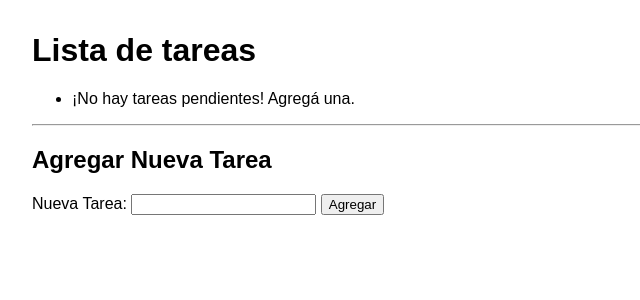
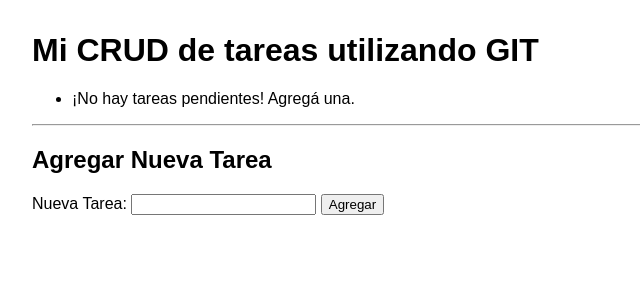
Before and after one commit to Sergio24oto/registrotareas, a Flask app: page / in a window 1280 px wide. Shown: the top 300 px of the page, without its empty margins (0-640 px from the left). Run offline with Flask 3, Linux system fonts and the light colour scheme; data that the repository does not hold is empty.

Commit message:
Modifique el titulo de la pagina principal

```diff
--- a/templates/index.html
+++ b/templates/index.html
@@ -16,12 +16,12 @@
             color: #888; /* Un color gris */
         }
         li {
-            margin-bottom: 0.5em; /* Un poco de espacio entre tareas */
+            margin-bottom: 0.5em;
         }
     </style>
 </head>
 <body>
-    <H1>Lista de tareas</H1>
+    <H1>Mi CRUD de tareas utilizando GIT</H1>
     <ul>
     {% for tarea in tareas %}
 
```
